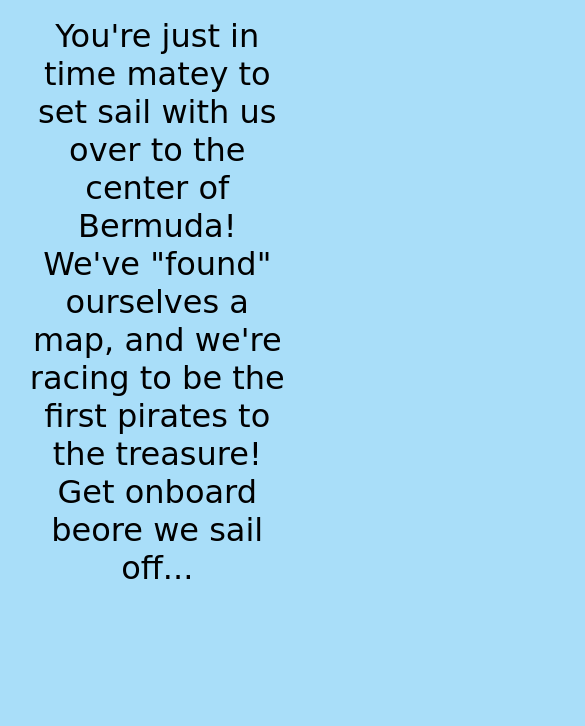
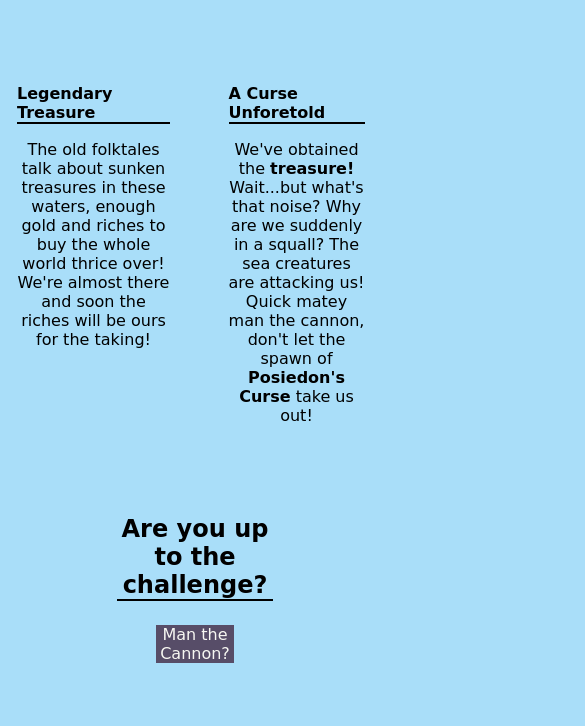
Before and after one commit to kizielinski/IGME-235-Public, a plain HTML site: page project1/index.html in a window 390 px wide. Shown: the part 508-1234 px from the top of the page, 585 px wide, since content can reach past the window. Drawn offline with Linux system fonts and the light colour scheme; a web font is replaced by a local one.

Commit message:
Fixed responsiveness on homepage and made sure changed files validate, final commit

```diff
--- a/project1/css/baseCSSfile.css
+++ b/project1/css/baseCSSfile.css
@@ -87,8 +87,16 @@ footer{
 
 @media screen and (max-width: 1000px) {
     header{
-        font-size: 1rem;
+        font-size: 1.5rem;
         height: 20vh;
+    }
+    #navList{
+        font-size: 1.5rem;
+        flex-wrap: wrap;
+    }
+
+    .sectionText{
+        font-size: 1px;
     }
 }
 
@@ -111,8 +119,4 @@ footer{
     footer{
         font-size: 1.5rem;
     }
-
-    img{
-        display: none;
-    }
 }
--- a/project1/css/indexCSSfile.css
+++ b/project1/css/indexCSSfile.css
@@ -100,3 +100,24 @@ h3{
     margin-left: auto;
     margin-right: 1%;
 }
+
+@media screen and (max-width: 480px) {
+    .sectionHead{
+        font-size: 1rem;
+    }
+    .sectionText{
+        font-size: 1rem;
+    }
+    .gameHead{
+        font-size: 1.5rem;
+    }
+    #customButton{
+        width: 20vw;
+    }
+    .menu{
+        font-size: 1rem;
+    }
+    img{
+        display: none;
+    }
+}
```
